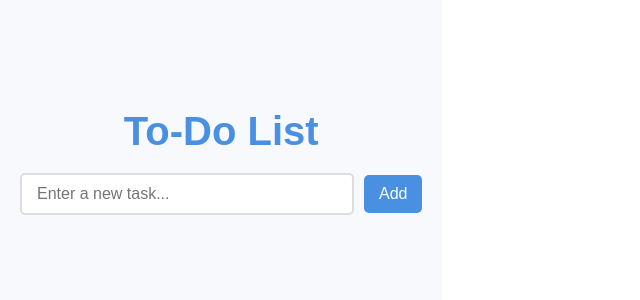
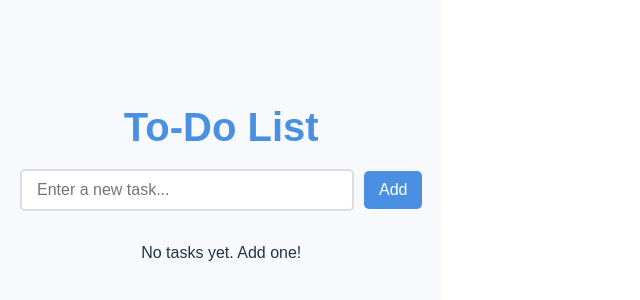
Before and after one commit to chirustark17/react-seminar-app, a React (Vite) app: page / in a window 1280 px wide. Shown: the part 240-540 px from the top of the page, without its empty margins (0-640 px from the left). Built offline with nearby package versions, Linux system fonts and the light colour scheme.

Commit message:
successful

```diff
--- a/src/App.jsx
+++ b/src/App.jsx
@@ -7,7 +7,7 @@ function App() {
 
   // Function to handle adding a new todo
   const addTodo = () => {
-    if (todo) {
+    if (todo.trim()) {
       setTodos([...todos, todo]); // Add new todo to the list
       setTodo(""); // Clear the input field after adding
     }
@@ -19,8 +19,16 @@ function App() {
     setTodos(newTodos); // Update the todo list
   };
 
+  // Function to handle Enter key press
+  const handleKeyPress = (e) => {
+    if (e.key === "Enter") {
+      addTodo();
+    }
+  };
+
   return (
     <div className="App">
+      <div className="todo-container">
         <h1>To-Do List</h1>
 
         {/* Input field to add a new todo */}
@@ -29,9 +37,12 @@ function App() {
             type="text"
             value={todo}
             onChange={(e) => setTodo(e.target.value)} // Update todo state on input change
+            onKeyPress={handleKeyPress} // Add todo on Enter key
             placeholder="Enter a new task..."
           />
-        <button onClick={addTodo}>Add</button>
+          <button onClick={addTodo} disabled={!todo.trim()}>
+            Add
+          </button>
         </div>
 
         {/* Displaying the todo list */}
@@ -48,6 +59,10 @@ function App() {
             </li>
           ))}
         </ul>
+        {todos.length === 0 && (
+          <p className="empty-message">No tasks yet. Add one!</p>
+        )}
+      </div>
     </div>
   );
 }
```
Lines whose indentation alone changed are shown as unchanged.
